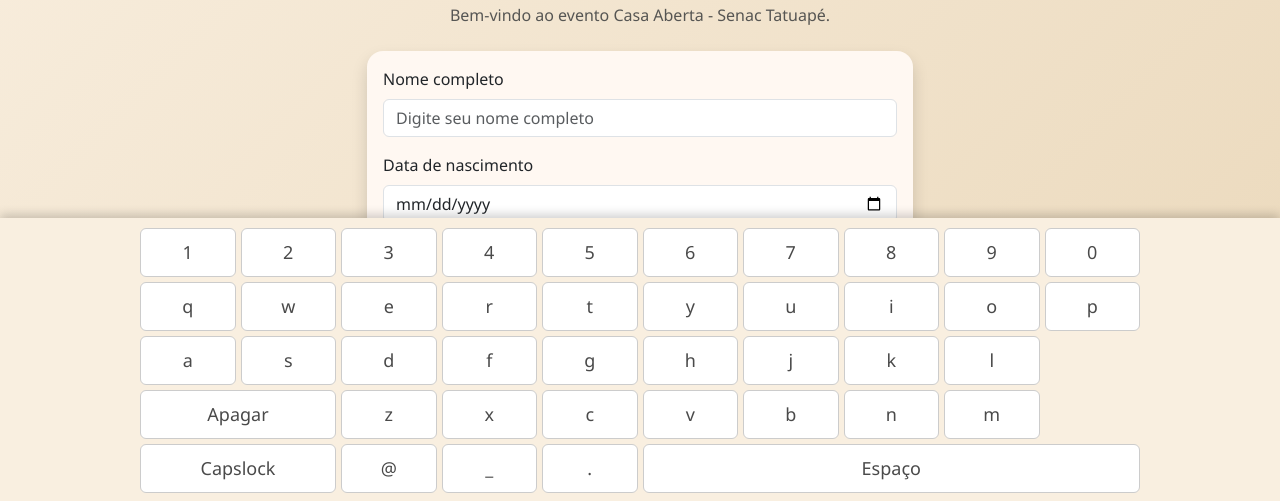
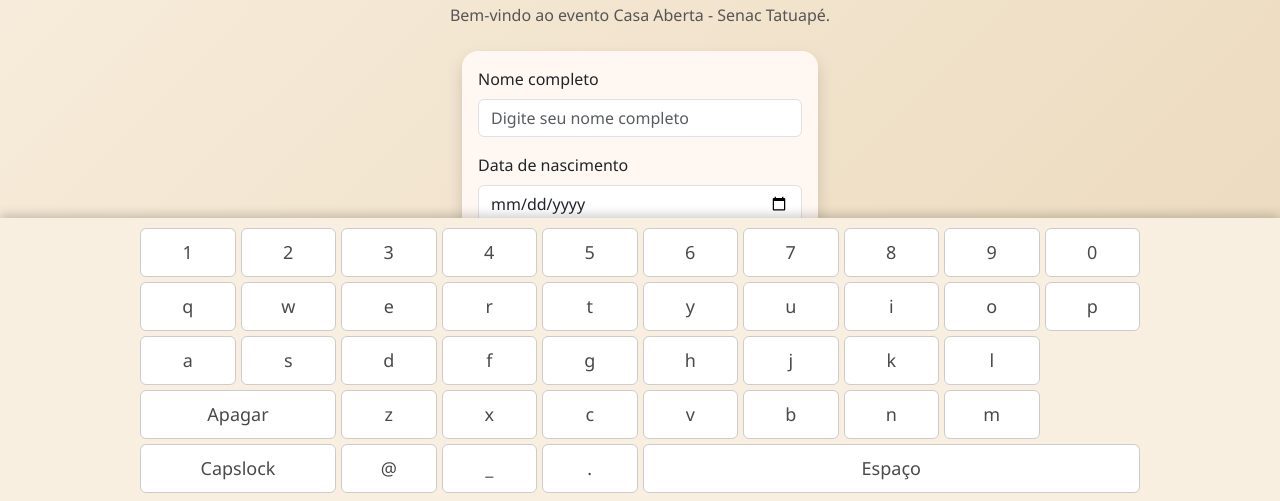
Before and after one commit to ericaviana12/casaaberta-mongodb, a website: page frontend/desktop-presenca.html in a window 1280 px wide. Shown: the part 297-798 px from the top of the page. Drawn offline with Linux system fonts and the light colour scheme.

Commit message:
Ajuste nos campos de registro - desktop

```diff
--- a/frontend/desktop-presenca.html
+++ b/frontend/desktop-presenca.html
@@ -22,7 +22,8 @@
     </div>
 
     <div class="row justify-content-center">
-      <div class="col-md-8 col-lg-6">
+      <!-- Para desktop, aumenta a largura da coluna -->
+      <div class="col-lg-5 col-xl-4">
         <div class="card shadow rounded-4">
           <div class="card-body">
             <form id="form-presenca" novalidate>
@@ -34,12 +35,12 @@
 
               <div class="mb-3">
                 <label for="dataNascimento" class="form-label">Data de nascimento</label>
-                <input type="date" class="form-control" id="dataNascimento" name="dataNascimento" required />
+                <input type="date" class="form-control" id="dataNascimento" name="dataNascimento" />
               </div>
 
               <div class="mb-3">
                 <label for="cpf" class="form-label">CPF</label>
-                <input type="text" class="form-control" id="cpf" name="cpf" placeholder="Ex: 000.000.000-00" required
+                <input type="text" class="form-control" id="cpf" name="cpf" placeholder="Ex: 000.000.000-00"
                   maxlength="14" />
               </div>
 
@@ -62,7 +63,6 @@
 
     <div class="teclado-container">
       <div class="teclado">
-
         <!-- Linha 0 - Números -->
         <div class="tecla" onclick="inserirCaractere('1')">1</div>
         <div class="tecla" onclick="inserirCaractere('2')">2</div>
@@ -115,7 +115,6 @@
         <div class="tecla" onclick="inserirCaractere('.')">.</div>
         <div class="tecla extra-wide" onclick="inserirCaractere(' ')">Espaço</div>
       </div>
-
     </div>
 
     <footer class="mt-5 py-3 border-top text-center text-muted small">
```
